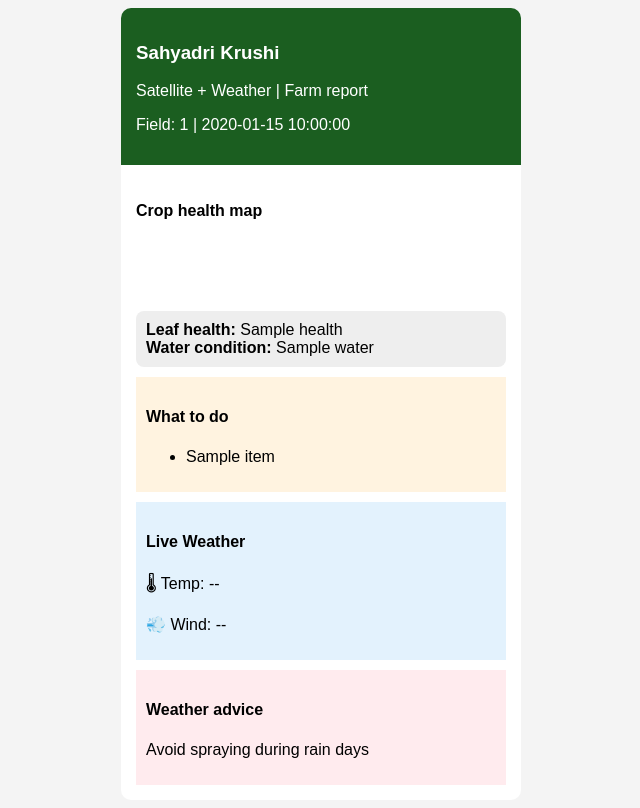
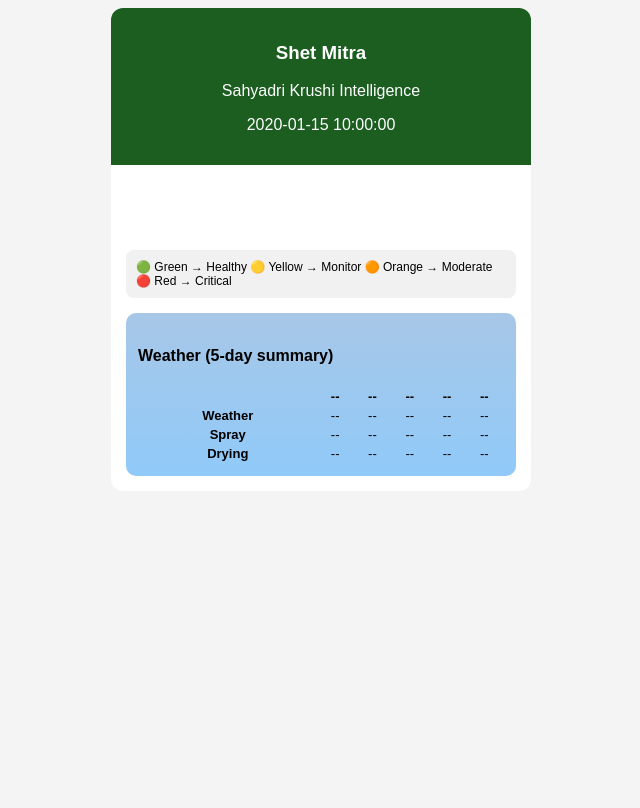
Before and after one commit to sinhapunkaj-beep/shet-mitra-backend, a Python web app: template templates/report.html in a window 1280 px wide. Shown: the whole page, without its empty margins (319-959 px from the left). After the commit the page ends 476 px from the top, so only its background shows below. Run offline with Jinja, Linux system fonts and the light colour scheme; the template is opened without the code that fills it: most values are stand-ins (such as "Sample title", 1, 10 or a date in 2020).

Commit message:
Task 3 Complete: Live weather fully integrated into report UI (dynamic table + spray + drying logic)

```diff
--- a/templates/report.html
+++ b/templates/report.html
@@ -3,71 +3,63 @@
 <head>
     <title>Shet Mitra Report</title>
     <style>
-        body {
-            font-family: Arial;
-            background: #f4f4f4;
-        }
+        body { font-family: Arial; background: #f4f4f4; }
+
         .container {
-            width: 400px;
+            width: 420px;
             margin: auto;
             background: white;
-            border-radius: 10px;
+            border-radius: 12px;
             overflow: hidden;
         }
+
         .header {
             background: #1b5e20;
             color: white;
             padding: 15px;
+            text-align: center;
         }
-        .section {
-            padding: 15px;
-        }
+
+        .section { padding: 15px; }
+
         .grid {
             display: grid;
             grid-template-columns: repeat(4, 1fr);
-            gap: 3px;
-        }
-        .box {
-            height: 60px;
-        }
-        .green { background: #4caf50; }
-        .lightgreen { background: #81c784; }
-        .yellow { background: #fff176; }
-        .orange { background: #ffb74d; }
-        .red { background: #e57373; }
-
-        .card {
-            background: #eee;
-            padding: 10px;
-            margin-top: 10px;
-            border-radius: 8px;
+            gap: 4px;
         }
 
-        .advisory {
-            background: #fff3e0;
+        .box { height: 60px; border-radius: 5px; }
+
+        .green { background: #2e7d32; }
+        .lightgreen { background: #66bb6a; }
+        .yellow { background: #fdd835; }
+        .orange { background: #fb8c00; }
+        .red { background: #e53935; }
+
+        .legend {
+            background: #f1f1f1;
             padding: 10px;
+            border-radius: 8px;
+            font-size: 12px;
             margin-top: 10px;
         }
 
-        .weather {
-            background: #e3f2fd;
-            padding: 10px;
-            margin-top: 10px;
+        .weather-box {
+            background: linear-gradient(180deg, #a7c7e7, #90caf9);
+            padding: 12px;
+            border-radius: 10px;
+            margin-top: 15px;
         }
 
-        .danger {
-            background: #ffebee;
-            padding: 10px;
-            margin-top: 10px;
+        table {
+            width: 100%;
+            text-align: center;
+            font-size: 13px;
         }
 
-        .alert-badge {
-            background: #fff8e1;
-            padding: 6px;
-            margin-top: 5px;
-            border-radius: 5px;
-            font-weight: bold;
-        }
+        .green-text { color: green; font-weight: bold; }
+        .red-text { color: red; font-weight: bold; }
+        .orange-text { color: orange; font-weight: bold; }
     </style>
 </head>
 
@@ -76,15 +68,14 @@
 <div class="container">
 
     <div class="header">
-        <h3>Sahyadri Krushi</h3>
-        <p>Satellite + Weather | Farm report</p>
-        <p>Field: {{field_id}} | {{date}}</p>
+        <h3>Shet Mitra</h3>
+        <p>Sahyadri Krushi Intelligence</p>
+        <p>{{date}}</p>
     </div>
 
     <div class="section">
 
-        <h4>Crop health map</h4>
-
+        <!-- GRID -->
         <div class="grid">
             {% for row in grid %}
                 {% for cell in row %}
@@ -93,33 +84,55 @@
             {% endfor %}
         </div>
 
-        <div class="card">
-            <b>Leaf health:</b> {{health}} <br>
-            <b>Water condition:</b> {{water}}
+        <!-- LEGEND -->
+        <div class="legend">
+            🟢 Green → Healthy
+            🟡 Yellow → Monitor
+            🟠 Orange → Moderate
+            🔴 Red → Critical
         </div>
 
-        <div class="advisory">
-            <h4>What to do</h4>
-            <ul>
-                {% for item in advisory %}
-                <li>{{item}}</li>
-                {% endfor %}
-            </ul>
-        </div>
+        <!-- WEATHER TABLE -->
+        <div class="weather-box">
+            <h4>Weather (5-day summary)</h4>
 
-        <!-- ✅ UPDATED WEATHER SECTION -->
-        <div class="weather">
-            <h4>Live Weather</h4>
+            <table>
+                <tr>
+                    <th></th>
+                    <th id="d1">--</th>
+                    <th id="d2">--</th>
+                    <th id="d3">--</th>
+                    <th id="d4">--</th>
+                    <th id="d5">--</th>
+                </tr>
 
-            <p>🌡 Temp: <span id="weather-temp">--</span></p>
-            <p>💨 Wind: <span id="weather-wind">--</span></p>
+                <tr>
+                    <td><b>Weather</b></td>
+                    <td id="w1">--</td>
+                    <td id="w2">--</td>
+                    <td id="w3">--</td>
+                    <td id="w4">--</td>
+                    <td id="w5">--</td>
+                </tr>
 
-            <div id="weather-alerts"></div>
-        </div>
+                <tr>
+                    <td><b>Spray</b></td>
+                    <td id="s1">--</td>
+                    <td id="s2">--</td>
+                    <td id="s3">--</td>
+                    <td id="s4">--</td>
+                    <td id="s5">--</td>
+                </tr>
 
-        <div class="danger">
-            <h4>Weather advice</h4>
-            <p>Avoid spraying during rain days</p>
+                <tr>
+                    <td><b>Drying</b></td>
+                    <td id="dr1">--</td>
+                    <td id="dr2">--</td>
+                    <td id="dr3">--</td>
+                    <td id="dr4">--</td>
+                    <td id="dr5">--</td>
+                </tr>
+            </table>
         </div>
 
     </div>
@@ -127,98 +140,79 @@
 </div>
 
 <!-- ========================= -->
-<!-- 🌦️ TASK 3 START -->
+<!-- 🌦️ TASK 3 (FULL ENGINE) -->
 <!-- ========================= -->
 
-<!-- TASK 3.1 -->
 <script>
-const WEATHER_CONFIG = {
-    latitude: 17.3850,
-    longitude: 78.4867,
-    timezone: "auto",
-    cacheKey: "weather_cache_v1",
-    cacheDuration: 3 * 60 * 60 * 1000
-};
+// CONFIG
+const LAT = 17.3850;
+const LON = 78.4867;
 
-async function fetchWeatherSafe() {
-    const url = `https://api.open-meteo.com/v1/forecast?latitude=${WEATHER_CONFIG.latitude}&longitude=${WEATHER_CONFIG.longitude}&daily=temperature_2m_max,temperature_2m_min,precipitation_probability_max&current_weather=true&timezone=${WEATHER_CONFIG.timezone}`;
+// FETCH
+async function getWeather() {
+    const url = `https://api.open-meteo.com/v1/forecast?latitude=${LAT}&longitude=${LON}&daily=weathercode,temperature_2m_max&timezone=auto`;
 
-    try {
-        const res = await fetch(url);
-        const data = await res.json();
+    const res = await fetch(url);
+    return await res.json();
+}
 
-        localStorage.setItem(WEATHER_CONFIG.cacheKey, JSON.stringify({
-            data: data,
-            time: Date.now()
-        }));
+// LOGIC
+function weatherText(code) {
+    if (code < 3) return "Sunny";
+    if (code < 50) return "Cloudy";
+    if (code < 70) return "Rain";
+    return "Storm";
+}
 
-        return data;
+function sprayLogic(code) {
+    if (code < 3) return ["OK", "green-text"];
+    if (code < 50) return ["OK", "green-text"];
+    if (code < 70) return ["No", "red-text"];
+    return ["No", "red-text"];
+}
 
-    } catch (error) {
-        const cache = JSON.parse(localStorage.getItem(WEATHER_CONFIG.cacheKey));
-        if (cache) return cache.data;
-        return null;
+function dryingLogic(temp, code) {
+    if (code >= 60) return ["Mold Risk", "red-text"];
+    if (temp > 35) return ["Perfect", "green-text"];
+    if (temp > 25) return ["Slow", "orange-text"];
+    return ["No Drying", ""];
+}
+
+// UPDATE UI
+function updateUI(data) {
+    const days = data.daily.time;
+    const codes = data.daily.weathercode;
+    const temps = data.daily.temperature_2m_max;
+
+    for (let i = 0; i < 5; i++) {
+
+        // DATE
+        document.getElementById("d"+(i+1)).innerText =
+            new Date(days[i]).toLocaleDateString("en-GB", { day: "numeric", month: "short" });
+
+        // WEATHER
+        document.getElementById("w"+(i+1)).innerText = weatherText(codes[i]);
+
+        // SPRAY
+        let [spray, sc] = sprayLogic(codes[i]);
+        let sEl = document.getElementById("s"+(i+1));
+        sEl.innerText = spray;
+        sEl.className = sc;
+
+        // DRYING
+        let [dry, dc] = dryingLogic(temps[i], codes[i]);
+        let dEl = document.getElementById("dr"+(i+1));
+        dEl.innerText = dry;
+        dEl.className = dc;
     }
 }
-</script>
 
-<!-- TASK 3.2 -->
-<script>
-function processWeatherSafe(data) {
-    if (!data) return null;
-
-    const current = data.current_weather;
-    const daily = data.daily;
-
-    const todayMax = daily.temperature_2m_max[0];
-    const rainProb = daily.precipitation_probability_max[0];
-
-    let alerts = [];
-
-    if (todayMax > 40) alerts.push("🔥 Heat Stress Risk");
-    if (rainProb < 10) alerts.push("💧 Irrigation Required");
-    if (rainProb > 40) alerts.push("⛈️ Spray Not Recommended");
-
-    return {
-        temp: current.temperature,
-        wind: current.windspeed,
-        alerts: alerts
-    };
-}
-</script>
-
-<!-- TASK 3.3 -->
-<script>
-function updateWeatherUI(weather) {
-    if (!weather) return;
-
-    const tempEl = document.getElementById("weather-temp");
-    const windEl = document.getElementById("weather-wind");
-    const alertEl = document.getElementById("weather-alerts");
-
-    if (tempEl) tempEl.innerText = weather.temp + "°C";
-    if (windEl) windEl.innerText = weather.wind + " km/h";
-
-    if (alertEl) {
-        alertEl.innerHTML = weather.alerts
-            .map(a => `<div class="alert-badge">${a}</div>`)
-            .join("");
-    }
-}
-</script>
-
-<!-- TASK 3.4 -->
-<script>
-(async function initWeather() {
-    const raw = await fetchWeatherSafe();
-    const processed = processWeatherSafe(raw);
-    updateWeatherUI(processed);
+// INIT
+(async function () {
+    const data = await getWeather();
+    updateUI(data);
 })();
 </script>
 
-<!-- ========================= -->
-<!-- 🌦️ TASK 3 END -->
-<!-- ========================= -->
-
 </body>
 </html>
```
